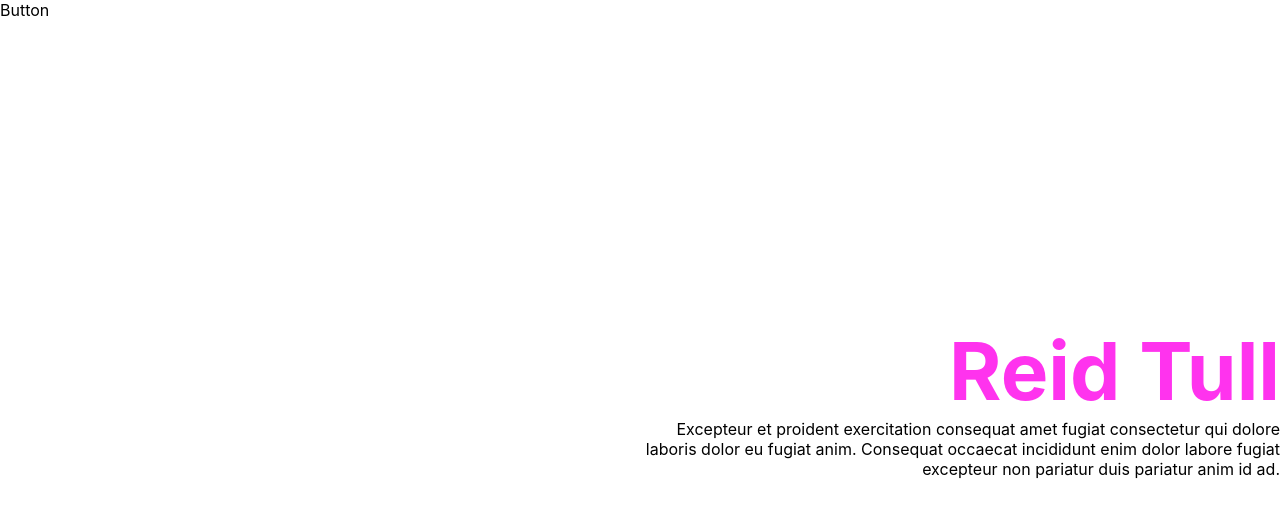
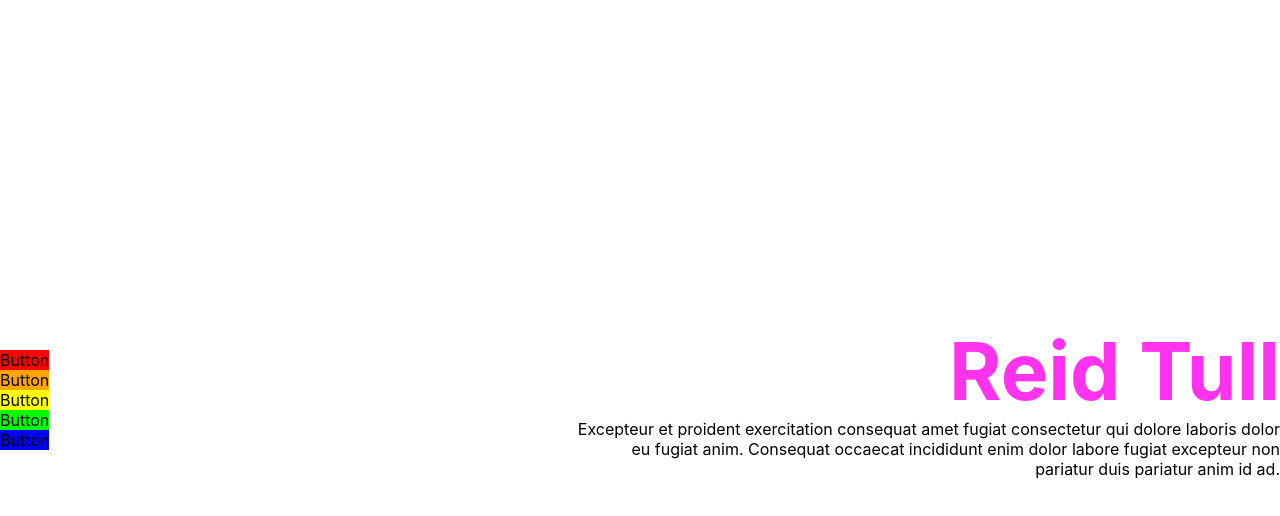
Before and after one commit to Bricktech2000/first-website, a Next.js app: page / in a window 1280 px wide. Shown: the top 516 px of the page. Built offline with nearby package versions, Linux system fonts and the light colour scheme.

Commit message:
fixed button location on page

```diff
--- a/components/Button.js
+++ b/components/Button.js
@@ -1,7 +1,14 @@
 import React, { Component } from 'react';
+import styles from '../styles/Button.module.css';
 
-const Button = () => {
-  return <div>Button</div>;
+const Button = (props) => {
+  const { background } = props;
+
+  return (
+    <div className={styles.button} style={{ background: background }}>
+      Button
+    </div>
+  );
 };
 
 export default Button;
--- a/pages/index.js
+++ b/pages/index.js
@@ -22,7 +22,11 @@ export default function Home() {
           </p>
         </div>
         <div className={styles.buttons}>
-          <Button />
+          <Button background="red" />
+          <Button background="orange" />
+          <Button background="yellow" />
+          <Button background="lime" />
+          <Button background="blue" />
         </div>
       </main>
     </div>
--- a/styles/Button.module.css
+++ b/styles/Button.module.css
@@ -0,0 +1,2 @@
+.Button {
+}
--- a/styles/Home.module.css
+++ b/styles/Home.module.css
@@ -5,6 +5,7 @@
   width: 100vw;
   height: 100vh;
   flex-direction: row-reverse;
+  justify-content: space-between;
 }
 
 .title h1 {
@@ -27,5 +28,6 @@
 }
 
 .buttons {
-  flex: 1;
+  flex-direction: column;
+  align-self: center;
 }
```
